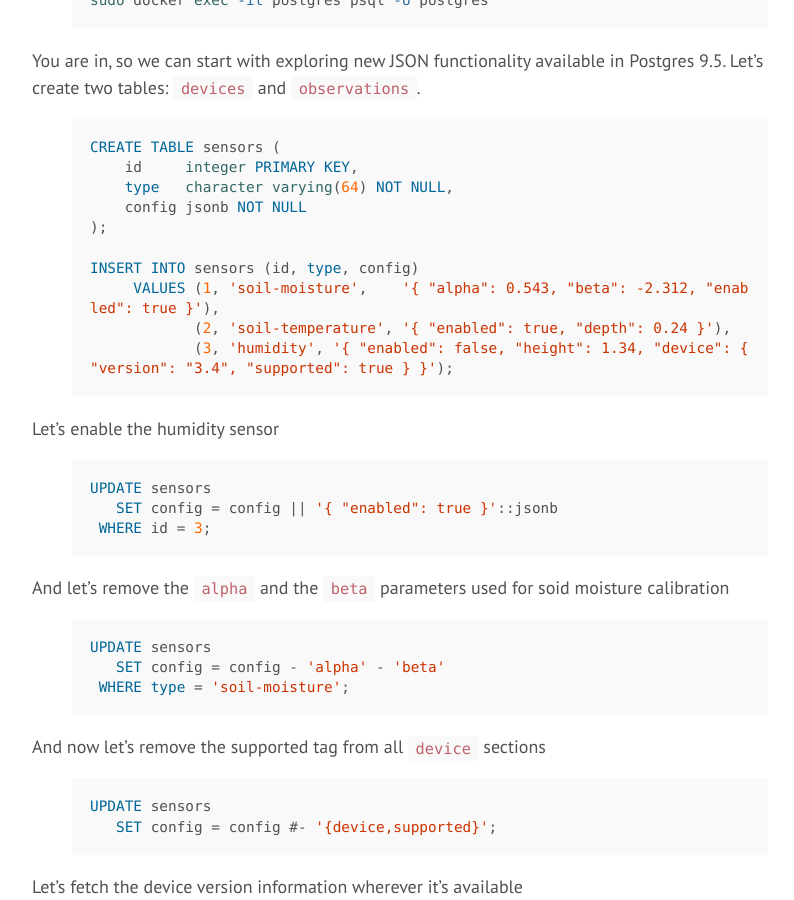
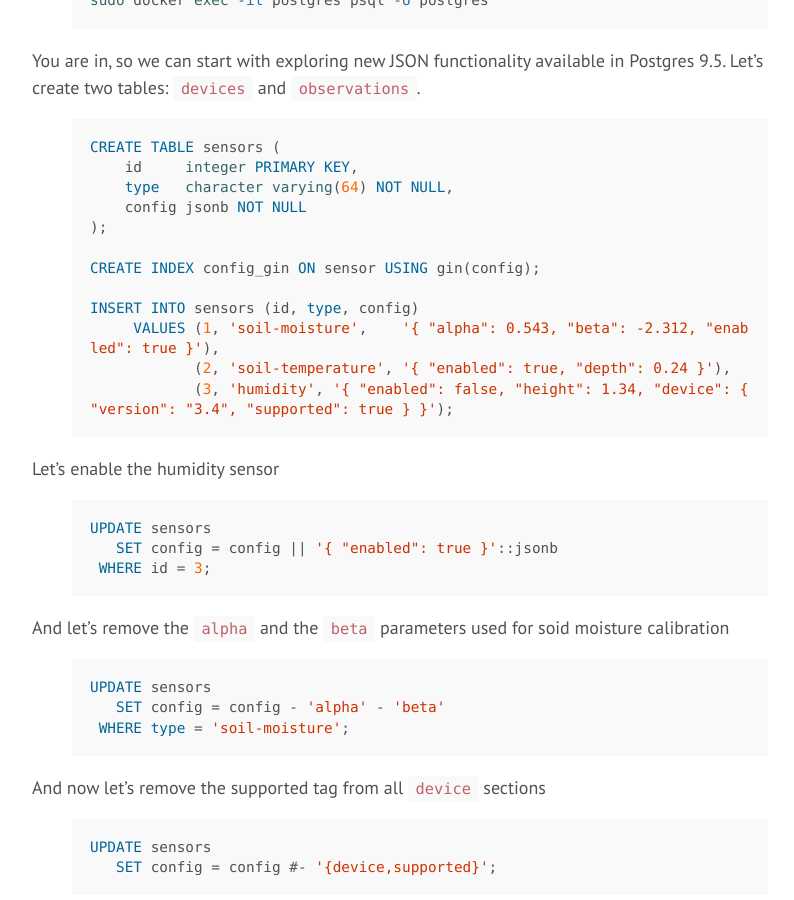
Before and after one commit to vasily-kartashov/vasily-kartashov.github.io, a Jekyll site: the page built from _posts/2015-12-27-more-on-postgres-and-json.md, in a window 1280 px wide and 900 px high, scrolled down 593 px. Shown: the whole window, without its empty margins (382-1176 px from the left). Built offline with Jekyll 4.4.1, drawn with Linux system fonts in a browser that asks for light colours; Markdown is read by kramdown in place of the engine named in the settings.

Commit message:
index added to jsonb column

```diff
--- a/_posts/2015-12-27-more-on-postgres-and-json.md
+++ b/_posts/2015-12-27-more-on-postgres-and-json.md
@@ -26,6 +26,8 @@ CREATE TABLE sensors (
     type   character varying(64) NOT NULL,
     config jsonb NOT NULL
 );
+
+CREATE INDEX config_gin ON sensor USING gin(config);
 
 INSERT INTO sensors (id, type, config)
      VALUES (1, 'soil-moisture',    '{ "alpha": 0.543, "beta": -2.312, "enabled": true }'),
```
